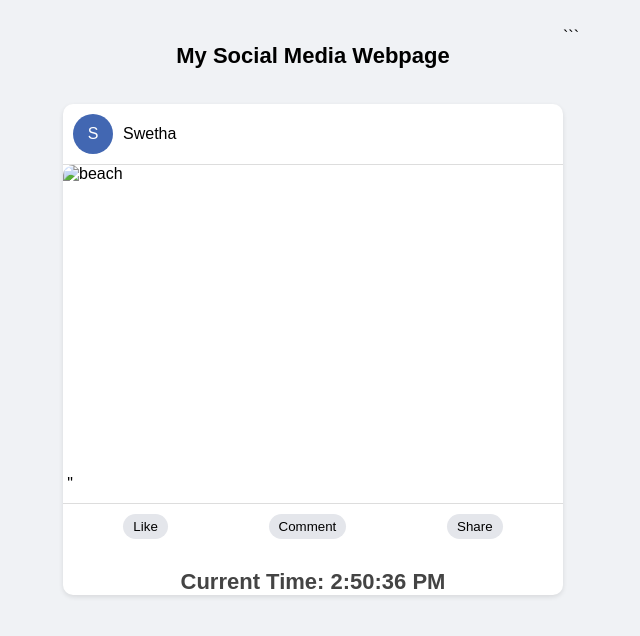
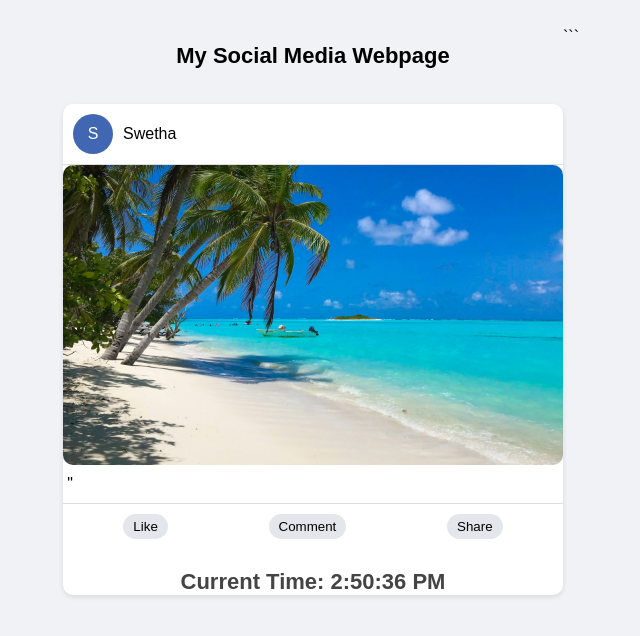
Before and after one commit to 24-Swethapa/My_project-webpage-, a plain HTML site: page index.html in a window 1280 px wide. Shown: the whole page, without its empty margins (319-959 px from the left). Drawn offline with Linux system fonts and the light colour scheme.

Commit message:
Update index.html

```diff
--- a/index.html
+++ b/index.html
@@ -171,7 +171,7 @@
     </div>
 
     <div class="slideshow">
-      <img src="elephant.jpg" alt="beach">
+      <img src="beach.jpg" alt="beach">
       <img src="cat.jpg" alt="cat">
       <img src="flower.jpg" alt="flower">
       <img src="dog.jpg" alt="cartoon">
```
